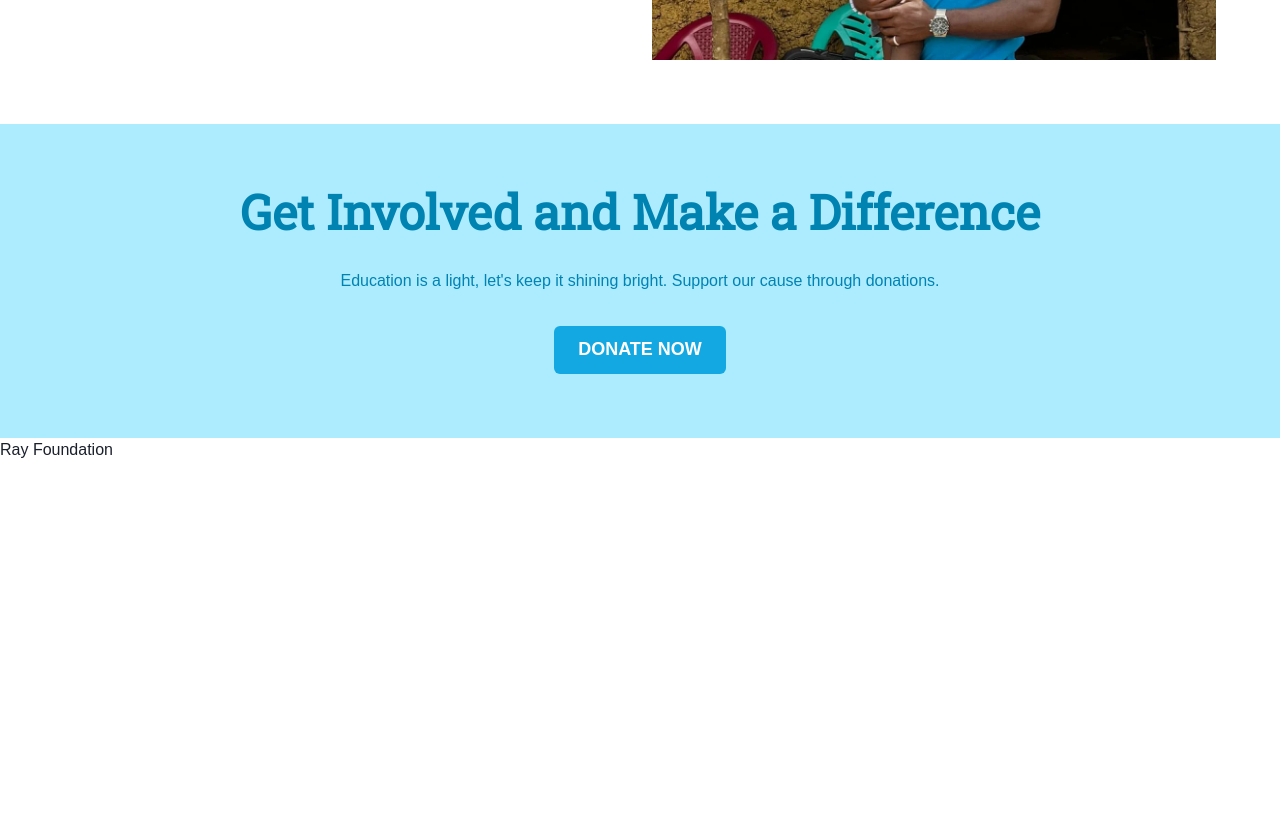
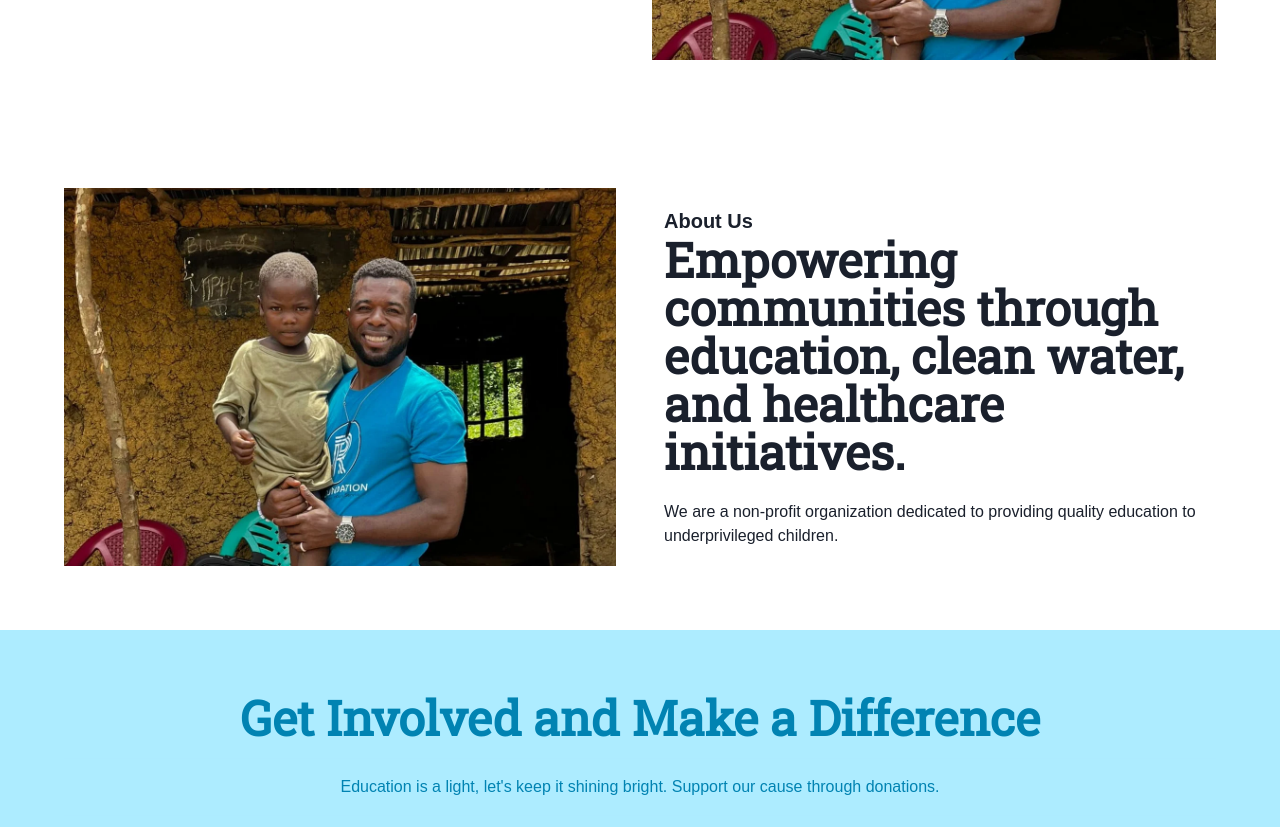
Before and after one commit to spencer-rafada/RayFoundation, a Next.js app: page / in a window 1280 px wide. Shown: the part 480-1307 px from the top of the page. Before the commit the page ends 942 px from the top, so only its background shows below. Built offline with nearby package versions, Linux system fonts and the light colour scheme; a web font is replaced by a local one.

Commit message:
added about section

```diff
--- /dev/null
+++ b/src/app/(home)/About.tsx
@@ -0,0 +1,53 @@
+import { Box, Flex, Grid, GridItem, Heading, Text } from '@chakra-ui/react'
+import Image from 'next/image'
+import React from 'react'
+import heroImage from '../../../public/hero.webp'
+
+export default function About() {
+  return (
+    <>
+      <Box>
+        <Grid
+          h='100%'
+          templateColumns={{ base: 'repeat(1, 1fr)', lg: 'repeat(2, 1fr)' }}
+          gap={12}
+          p={{ base: 8, md: 16 }}
+        >
+          <GridItem w='100%' h='100%' data-testid='about-image'>
+            <Image src={heroImage} alt='About Us' />
+          </GridItem>
+          <GridItem w='100%' h='100%'>
+            <Flex
+              direction='column'
+              gap={6}
+              alignItems={{ base: 'center', lg: 'start' }}
+              justifyContent='center'
+              h='100%'
+            >
+              <Flex
+                direction='column'
+                alignItems={{ base: 'center', lg: 'start' }}
+              >
+                <Text as='b' fontSize={{ base: 'md', lg: 'xl' }}>
+                  About Us
+                </Text>
+                <Heading
+                  as='h2'
+                  size={{ base: 'lg', lg: '2xl' }}
+                  textAlign={{ base: 'center', lg: 'left' }}
+                >
+                  Empowering communities through education, clean water, and
+                  healthcare initiatives.
+                </Heading>
+              </Flex>
+              <Text textAlign={{ base: 'center', lg: 'left' }}>
+                We are a non-profit organization dedicated to providing quality
+                education to underprivileged children.
+              </Text>
+            </Flex>
+          </GridItem>
+        </Grid>
+      </Box>
+    </>
+  )
+}
--- a/src/app/page.tsx
+++ b/src/app/page.tsx
@@ -2,6 +2,7 @@ import React, { Suspense, lazy } from 'react'
 
 const HeroHeader = lazy(() => import('./(home)/HeroHeader'))
 const CTASection = lazy(() => import('./(home)/CTASection'))
+const About = lazy(() => import('./(home)/About'))
 
 export default function Home() {
   return (
@@ -10,6 +11,9 @@ export default function Home() {
         <HeroHeader />
       </Suspense>
       <Suspense fallback={<></>}>
+        <About />
+      </Suspense>
+      <Suspense fallback={<></>}>
         <CTASection />
       </Suspense>
       <div>Ray Foundation</div>
```
